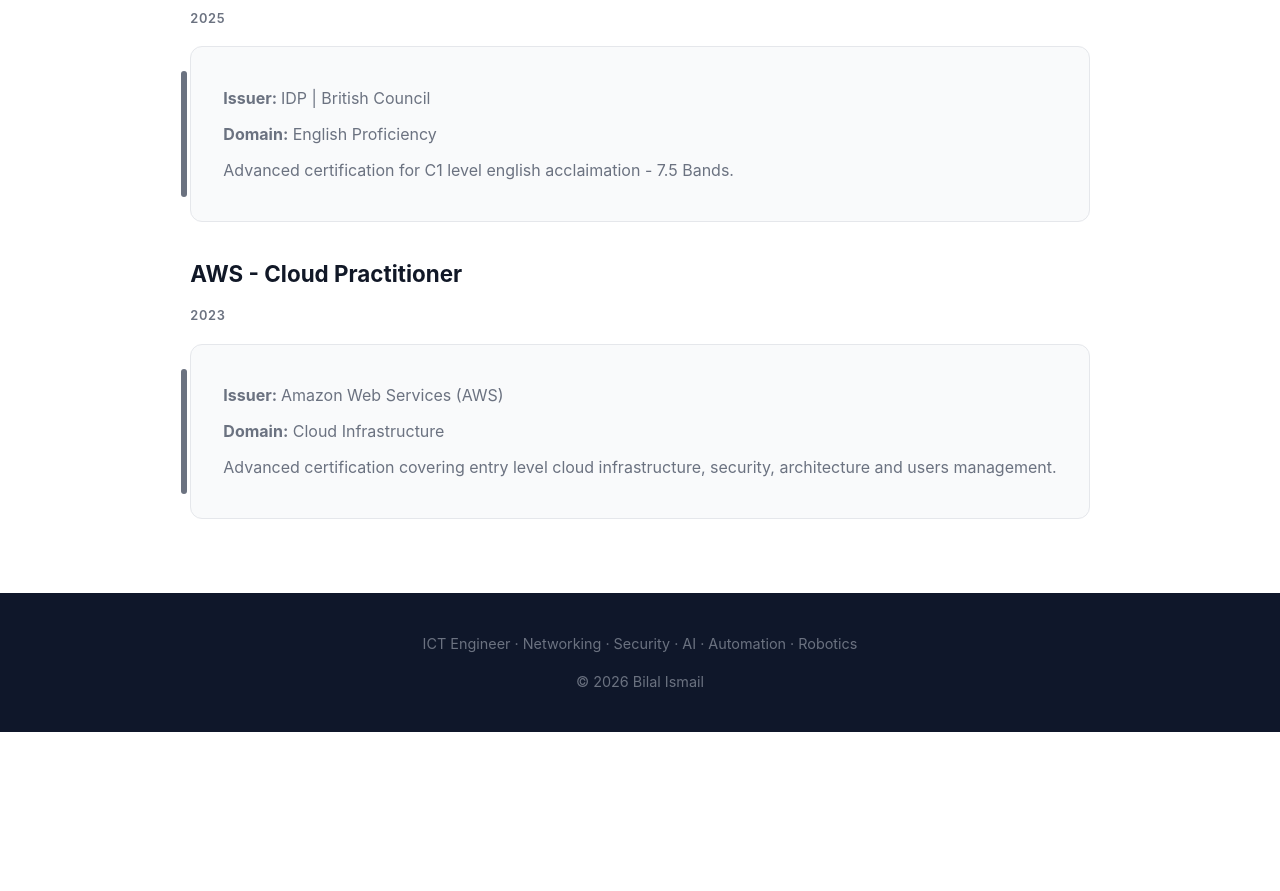
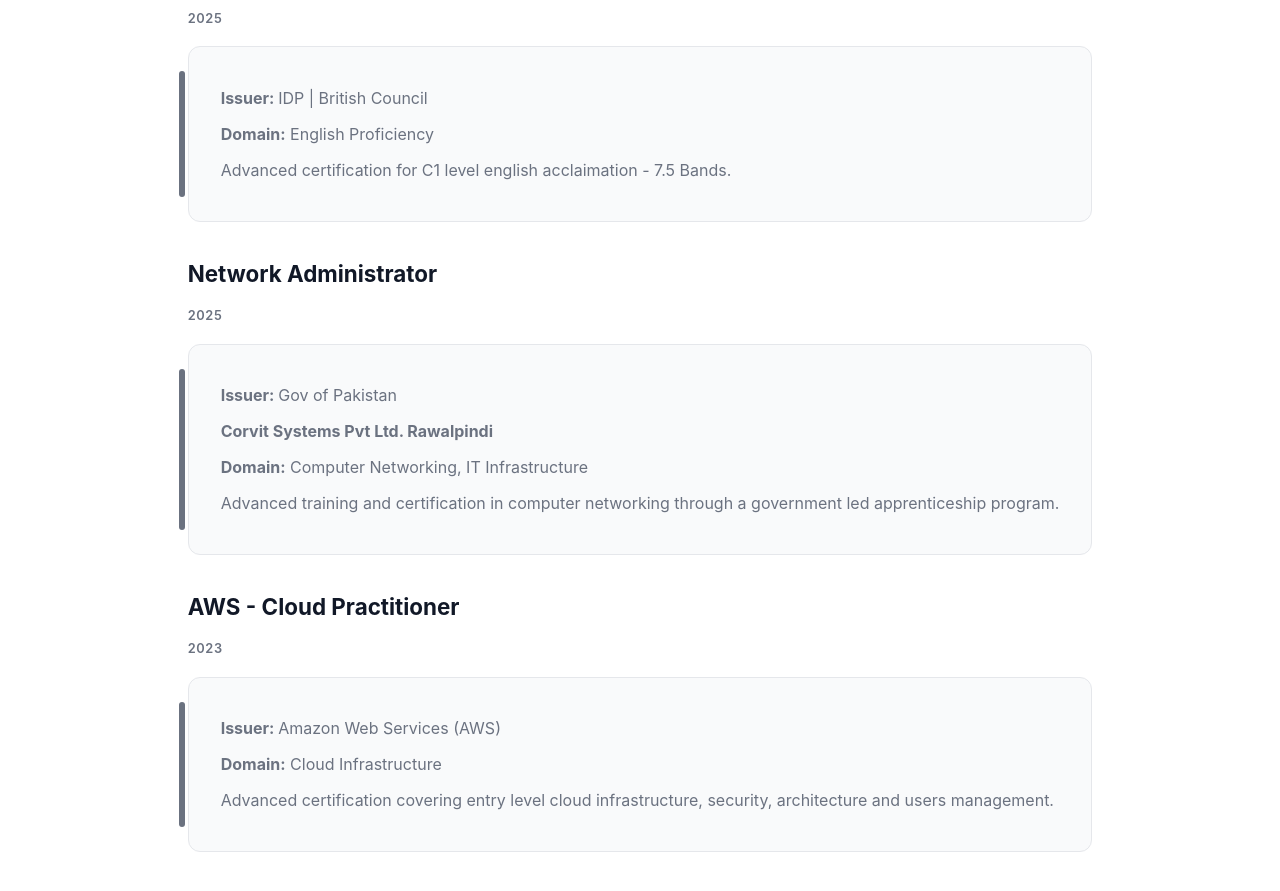
Before and after one commit to bilal-ismail/bilal-ismail.github.io, a Jekyll site: the page built from certifications.md, in a window 1280 px wide and 900 px high, scrolled down 589 px. Shown: the top 891 px of the window. Built offline with Jekyll 4.4.1, drawn with Linux system fonts in a browser that asks for light colours; before the commit the page ends 1321 px from its top, so only the background shows below that.

Commit message:
Update certifications.yml

```diff
--- a/_data/certifications.yml
+++ b/_data/certifications.yml
@@ -1,3 +1,11 @@
+- title: Network Administrator
+  institution: Corvit Systems Pvt Ltd. Rawalpindi
+  issuer: Gov of Pakistan
+  start: 2025
+  domain: Computer Networking, IT Infrastructure
+  # image: /assets/images/ielts.png
+  summary: Advanced training and certification in computer networking through a government led apprenticeship program.
+
 - title: IELTS
   issuer: IDP | British Council
   start: 2025
```
